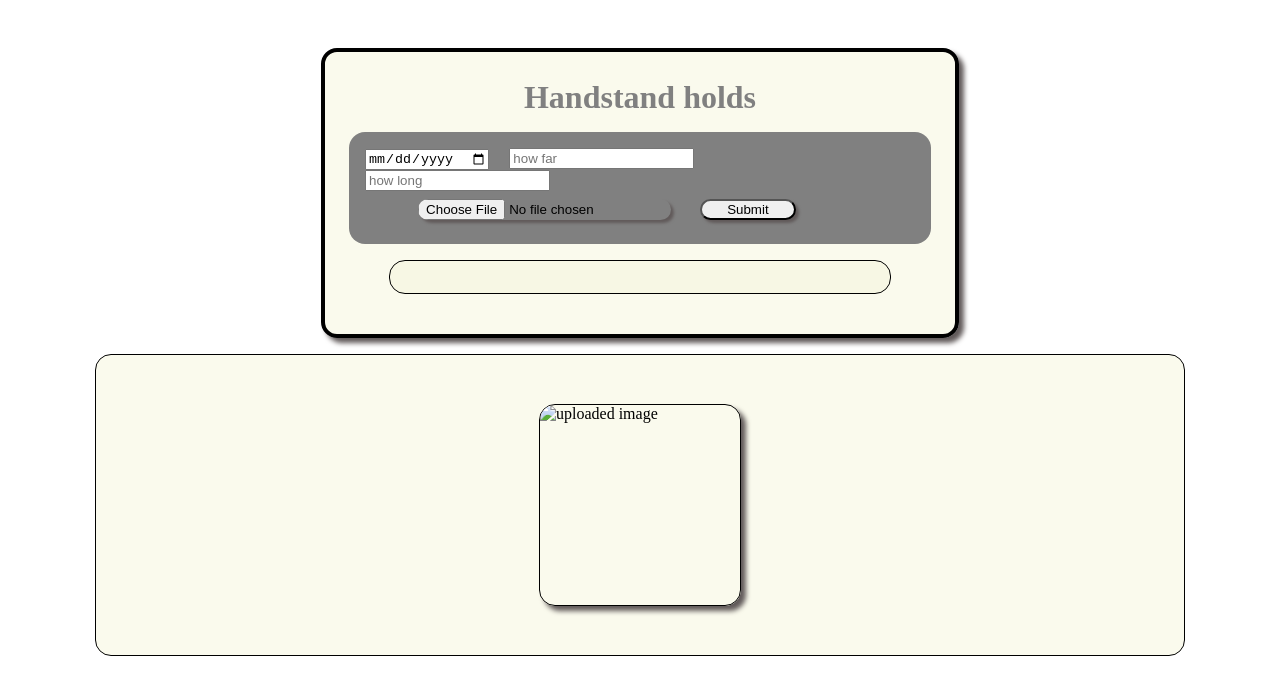
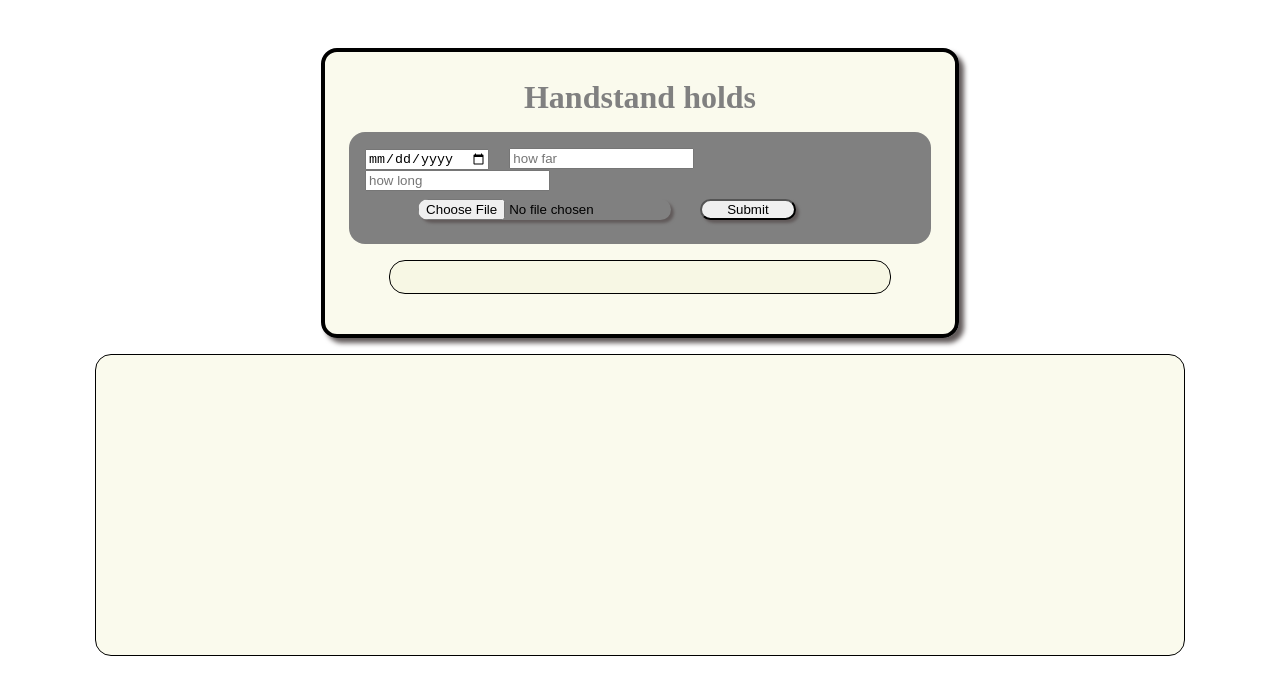
Before and after one commit to roxyrodbeck/100devshackathon, a website built with Vite: page index.html in a window 1280 px wide. Built offline with nearby package versions, Linux system fonts and the light colour scheme; no server answers; files whose address does not match are found by name.

Commit message:
Update index.html

```diff
--- a/index.html
+++ b/index.html
@@ -21,16 +21,12 @@
   </form>
 
 
-<!-- the buttons are outside of the form so submit is not wroking
-need to mvoe back into form but on separate line.
-then need to get photo go upload and display -->
     <div class="recorded">
     <ul></ul>
     </div>
   </div>
 
   <div class="gallery">
-    <img src="" alt="uploaded image" />
   </div>
 
 
```
